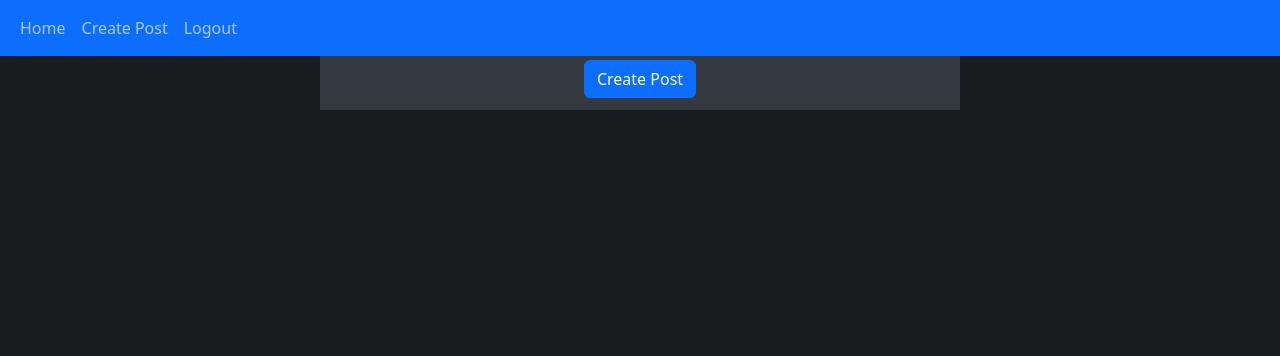
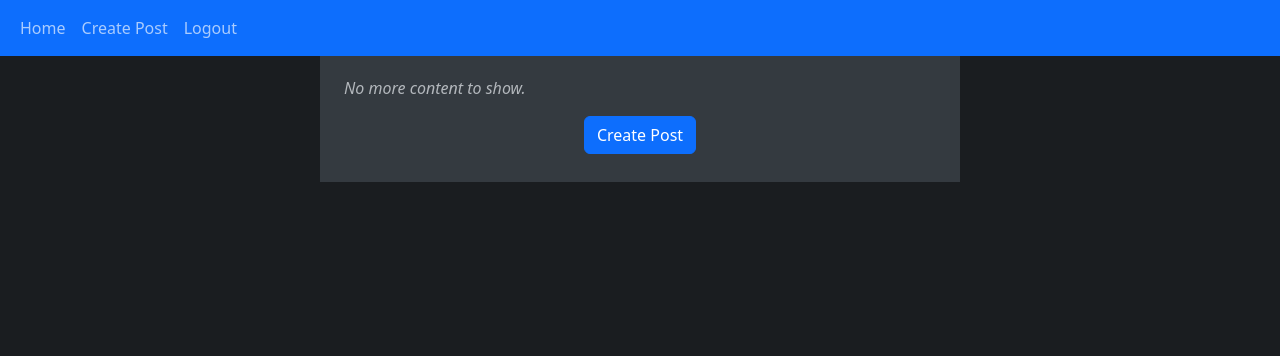
Before and after one commit to GabrUelRodrigues/python_flask_blog, a Flask app: page / in a window 1280 px wide. Shown: the top 356 px of the page. Run offline with Flask 3, Linux system fonts and the light colour scheme; the visitor is signed in with stand-in values (Sample User, id 1); data that the repository does not hold is empty.

Commit message:
Quick Fixes

```diff
--- a/website/auth.py
+++ b/website/auth.py
@@ -70,4 +70,4 @@ def login():
 @login_required
 def logout():
     logout_user()
-    return redirect(url_for("views.home"))
+    return redirect(url_for("auth.login"))
--- a/website/templates/home.html
+++ b/website/templates/home.html
@@ -2,7 +2,10 @@
 {% block title %}Home{% endblock title %}
 
 {% block footer %}
-	<div class="my-2" align="center">
-		<a href="/create-post" class="btn btn-primary">Create Post</a>
+	<div class="my-4">
+		<p class="text-muted fst-italic">No more content to show.</p>
+		<div class="my-2" align="center">
+			<a href="/create-post" class="btn btn-primary">Create Post</a>
+		</div>
 	</div>
 {% endblock footer %}
```
